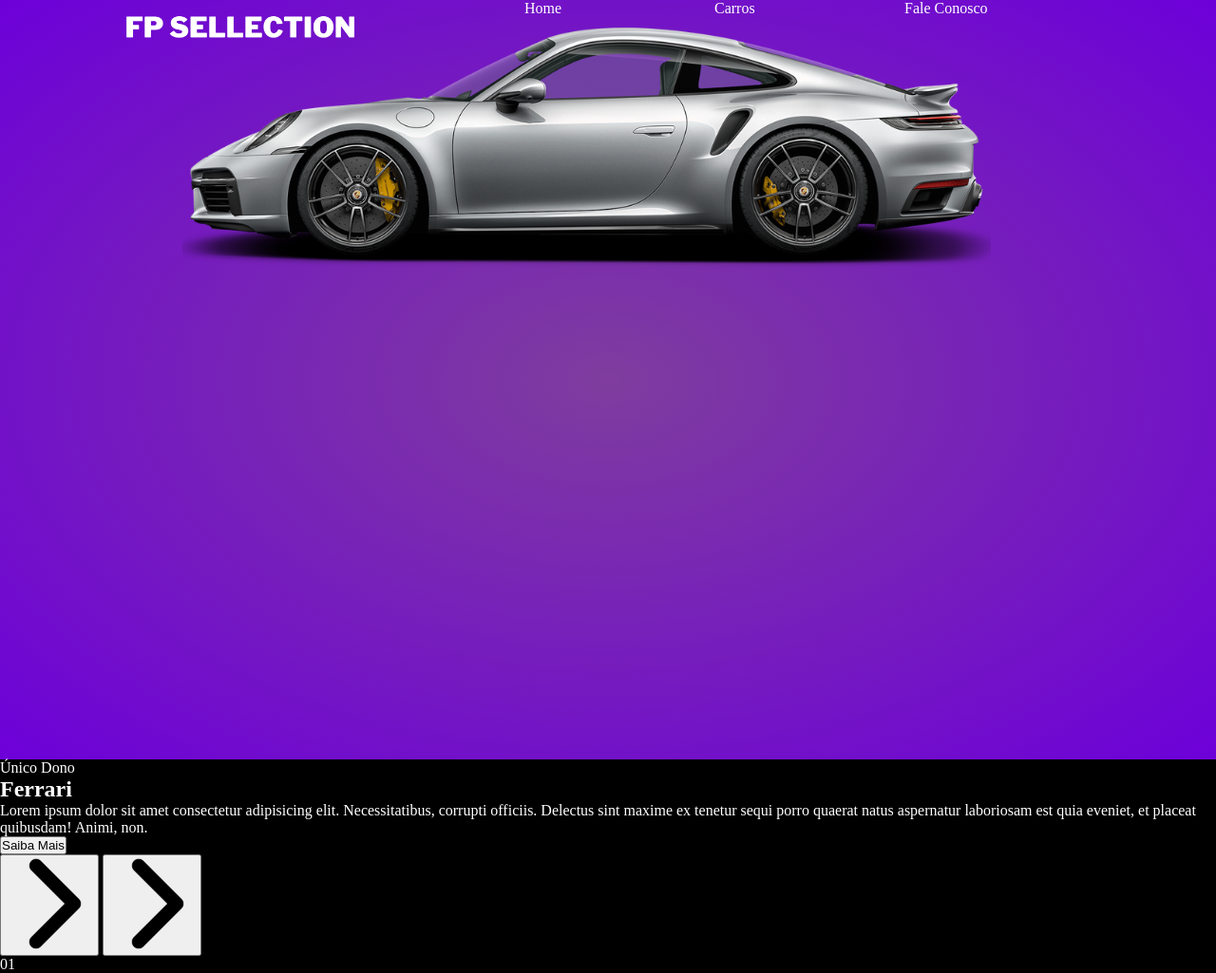
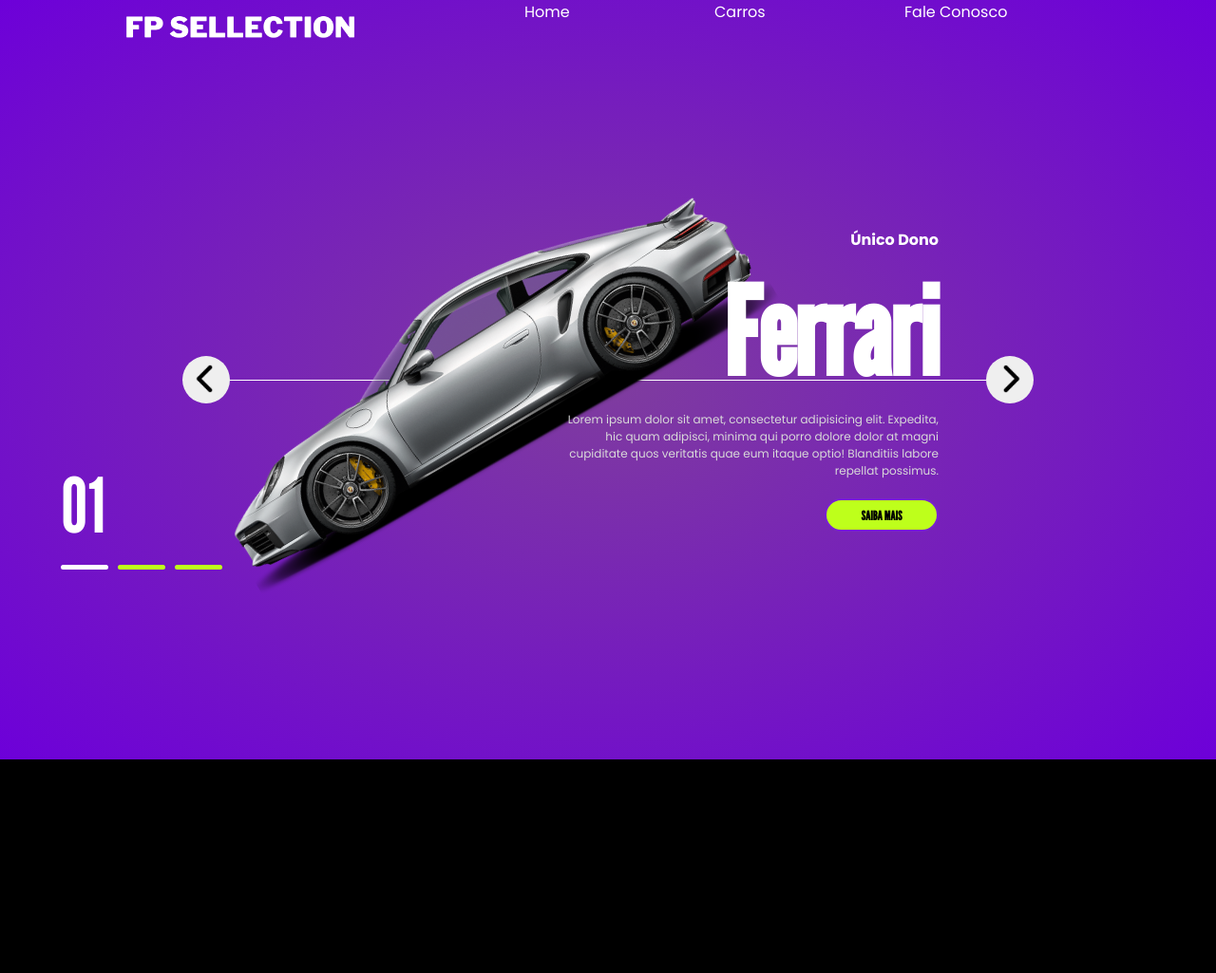
Before and after one commit to danielbrunoo/animated-car-showcase-web-application, a plain HTML site: page index.html in a window 1280 px wide. Shown: the whole page at 95% size. After the commit the page ends 800 px from the top, so only its background shows below. Drawn offline with nearby package versions, Linux system fonts and the light colour scheme.

Commit message:
car img, car name, car info, arrows and description positioned

```diff
--- a/index.html
+++ b/index.html
@@ -1,11 +1,21 @@
 <!DOCTYPE html>
 <html lang="pt-br">
+
 <head>
     <meta charset="UTF-8">
     <meta name="viewport" content="width=device-width, initial-scale=1.0">
+    <link rel="preconnect" href="https://fonts.googleapis.com">
+    <link rel="preconnect" href="https://fonts.gstatic.com" crossorigin>
+    <link rel="preconnect" href="https://fonts.googleapis.com">
+    <link rel="preconnect" href="https://fonts.gstatic.com" crossorigin>
+    <link href="https://fonts.googleapis.com/css2?family=League+Gothic&display=swap" rel="stylesheet">
+    <link
+        href="https://fonts.googleapis.com/css2?family=Poppins:ital,wght@0,100;0,200;0,300;0,400;0,500;0,600;0,700;0,800;0,900;1,100;1,200;1,300;1,400;1,500;1,600;1,700;1,800;1,900&display=swap"
+        rel="stylesheet">
     <link rel="stylesheet" href="styles.css">
     <title>FP Sellection</title>
 </head>
+
 <body>
     <header>
         <img src="./img/logo.png" alt="logo fp">
@@ -20,9 +30,9 @@
 
     <section>
         <div class="list">
-            <div class="item"></div>
-            <div class="car-img"></div>
-            <img src="./img/1.png" alt="imagem carro">
+            <div class="item">
+                <div class="car-img">
+                    <img src="./img/1.png" alt="imagem-carro">
                 </div>
                 <div class="content">
                     <p class="car-information">
@@ -32,14 +42,17 @@
                         Ferrari
                     </h2>
                     <p class="description">
-                Lorem ipsum dolor sit amet consectetur adipisicing elit. Necessitatibus, corrupti officiis. Delectus sint maxime ex tenetur sequi porro quaerat natus aspernatur laboriosam est quia eveniet, et placeat quibusdam! Animi, non.
+                        Lorem ipsum dolor sit amet, consectetur adipisicing elit. Expedita, hic quam adipisci, minima
+                        qui porro dolore dolor at magni cupiditate quos veritatis quae eum itaque optio! Blanditiis
+                        labore repellat possimus.
                     </p>
-            <button>
+                    <button class="information">
                         Saiba Mais
                     </button>
                 </div>
-        <div>
             </div>
+        </div>
+
 
         <div class="arrows">
             <button><img src="./img/arrow.png" alt="seta esquerda"></button>
@@ -53,10 +66,8 @@
                 <li></li>
                 <li></li>
             </ul>
+        </div>
+    </section>
+</body>
 
-    </div>
-
-    </section>
-
-</body>
 </html>
--- a/styles.css
+++ b/styles.css
@@ -3,12 +3,14 @@
     padding: 0;
     box-sizing: border-box;
     list-style: none;
+    font-family: "Poppins", sans-serif;
 }
 
 body {
     background-color: #000;
     color: #fff;
     font-size: 16px;
+    overflow: hidden;
 }
 
 header {
@@ -45,14 +47,144 @@ section {
         margin: auto;
         position: relative;
 
+        & .item {
+            position: absolute;
+            inset: 0;
+
+            & .car-img {
+                position: absolute;
+                top: 50%;
+                transform: translateY(-50%);
+                width: 70%;
+
+                & img {
+                    width: 100%;
+                    transform: rotate(-30deg);
+                }
+            }
+
+            & .content {
+                position: absolute;
+                right: 100px;
+                width: 70%;
+                height: 100%;
+                display: flex;
+                flex-direction: column;
+                justify-content: center;
+                align-items: end;
+                gap: 20px;
+
+                & .car-information {
+                    font-weight: bold;
+                }
+
+                & h2 {
+                   font-size: 8em;
+                   line-height: 1em;
+                   font-family: "League Gothic", sans-serif;
+                }
+
+                & .description {
+                  color: #d9d9d9;
+                  font-size: 12px;
+                  text-align: right;
+                  max-width: 400px;
+                }
+
+                & .information {
+                    border-radius: 30px;
+                    height: 35px;
+                    width: 120px;
+                    text-transform: uppercase;
+                    border: 2px solid #791fd3;
+                    background-color: #beff1b;
+                    color: #000;
+                    cursor: pointer;
+                    font-weight: bold;
+                    font-family: "League Gothic", sans-serif;
+                }
+
+            }
+        }
+
+        &::before {
+            content: '';
+            position: absolute;
+            height: 200px;
+            width: 100%;
+            top: 50%;
+            border-top: 1px solid #fff;
+        }
+
     }
 
-}
+    .arrows {
+        width: 70vw;
+        position: absolute;
+        top: 50%;
+        left: 50%;
+        transform: translate(-50%, -25px);
+        display: flex;
+        justify-content: space-between;
 
-.arrows {
-    & button {
-        & img {
-            width: 100px;
+        & button:nth-child(1){
+            & img {
+                transform: scale(-1);
+            }
+        }
+
+        & button {
+            top: 60%;
+            width: 50px;
+            height: 50px;
+            border-radius: 50%;
+            border: none;
+            cursor: pointer;
+
+            & img {
+                width: 30px;
+                margin-top: 4px;
+            }
+
+            &:hover {
+                background-color: #beff1b;
+            }
         }
     }
+
+    .indicators {
+        position: absolute;
+        top: 50%;
+        left: 50%;
+        transform: translateX(-50%);
+        height: 200px;
+        width: 90vw;
+        display: flex;
+        flex-direction: column;
+        justify-content: end;
+        gap: 15px;
+
+        & .number {
+            font-size: 5em;
+            font-family: "League Gothic", sans-serif;
+        }
+
+        & ul {
+            display: flex;
+            gap: 10px;
+
+            & li {
+                width: 50px;
+                height: 5px;
+                background-color: #beff1b;
+                border-radius: 5px;
+                transition: 0.5s;
+            }
+
+            & .active {
+                background-color: #fff;
+            }
+        }
+
+    }
 }
```
Lines whose indentation alone changed are shown as unchanged.
